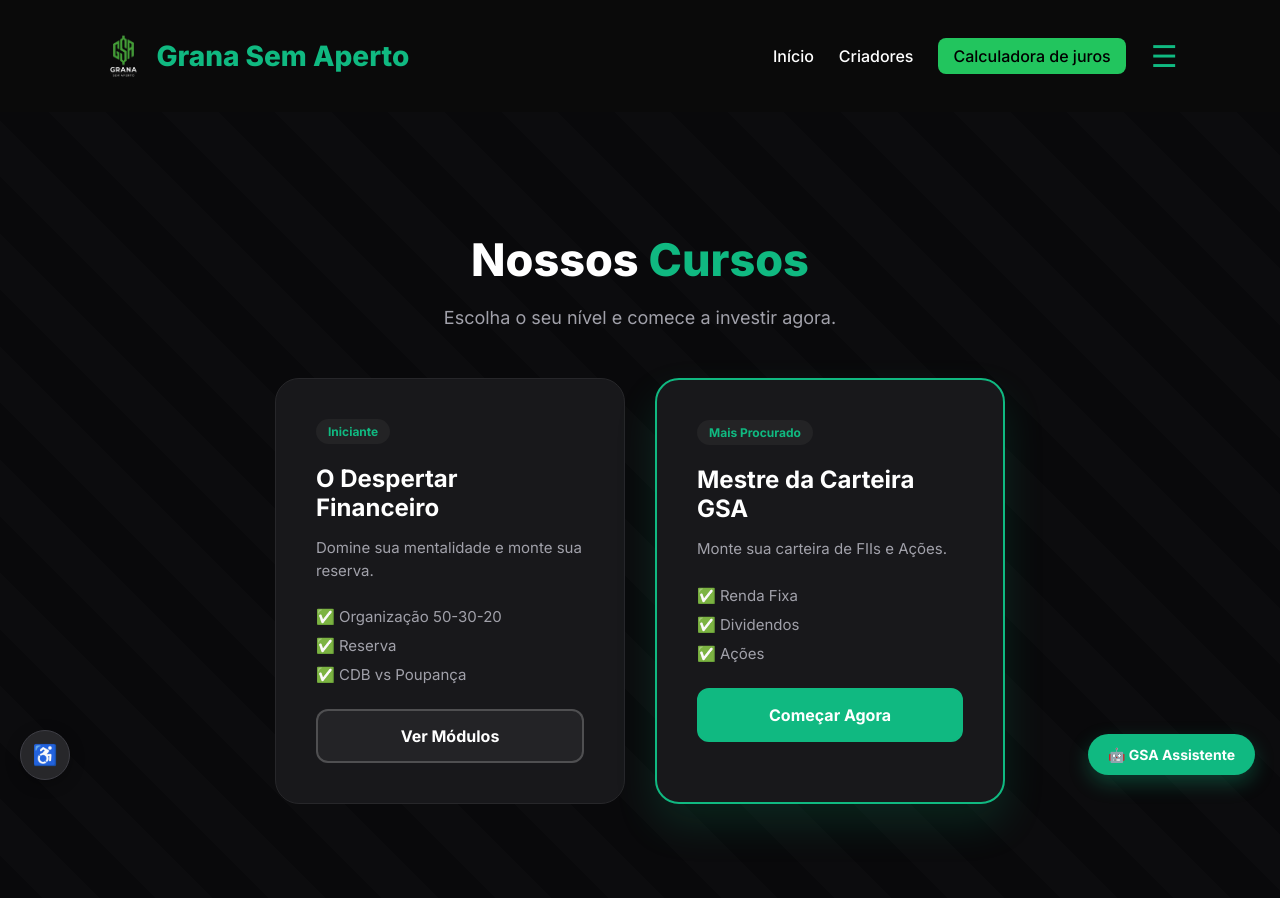
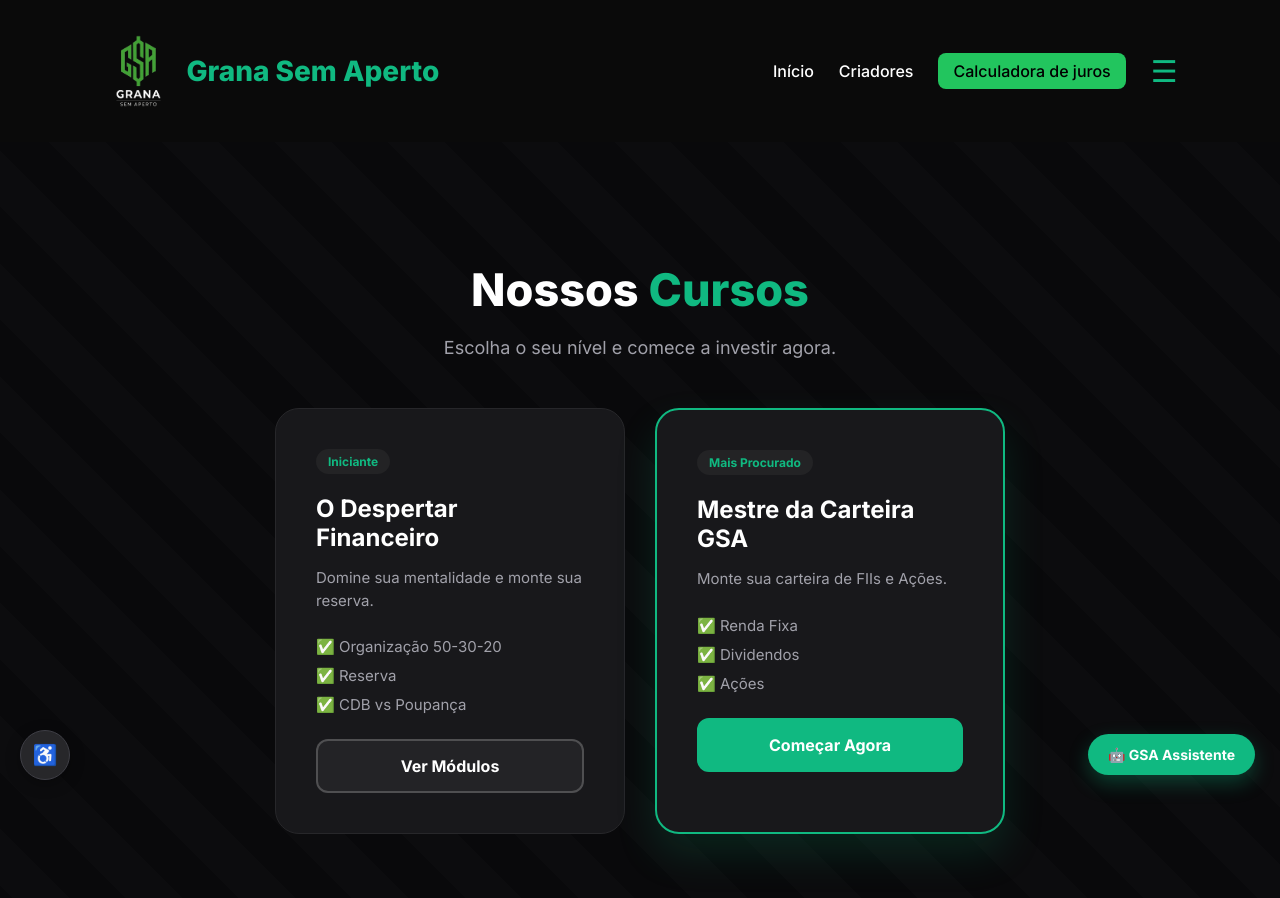
Before and after one commit to Maria551751/grana-sem-aperto, a plain HTML site: page pages/Cursos.html in a window 1280 px wide. Drawn offline with Linux system fonts and the light colour scheme.

Commit message:
aumentando tamanho da logo

```diff
--- a/assets/css/global.css
+++ b/assets/css/global.css
@@ -53,8 +53,8 @@ body {
 }
 
 .logo-mark {
-    width: 42px;
-    height: 42px;
+    width: 72px;
+    height: 72px;
     object-fit: cover;
     border-radius: 10px;
     flex-shrink: 0;
```
